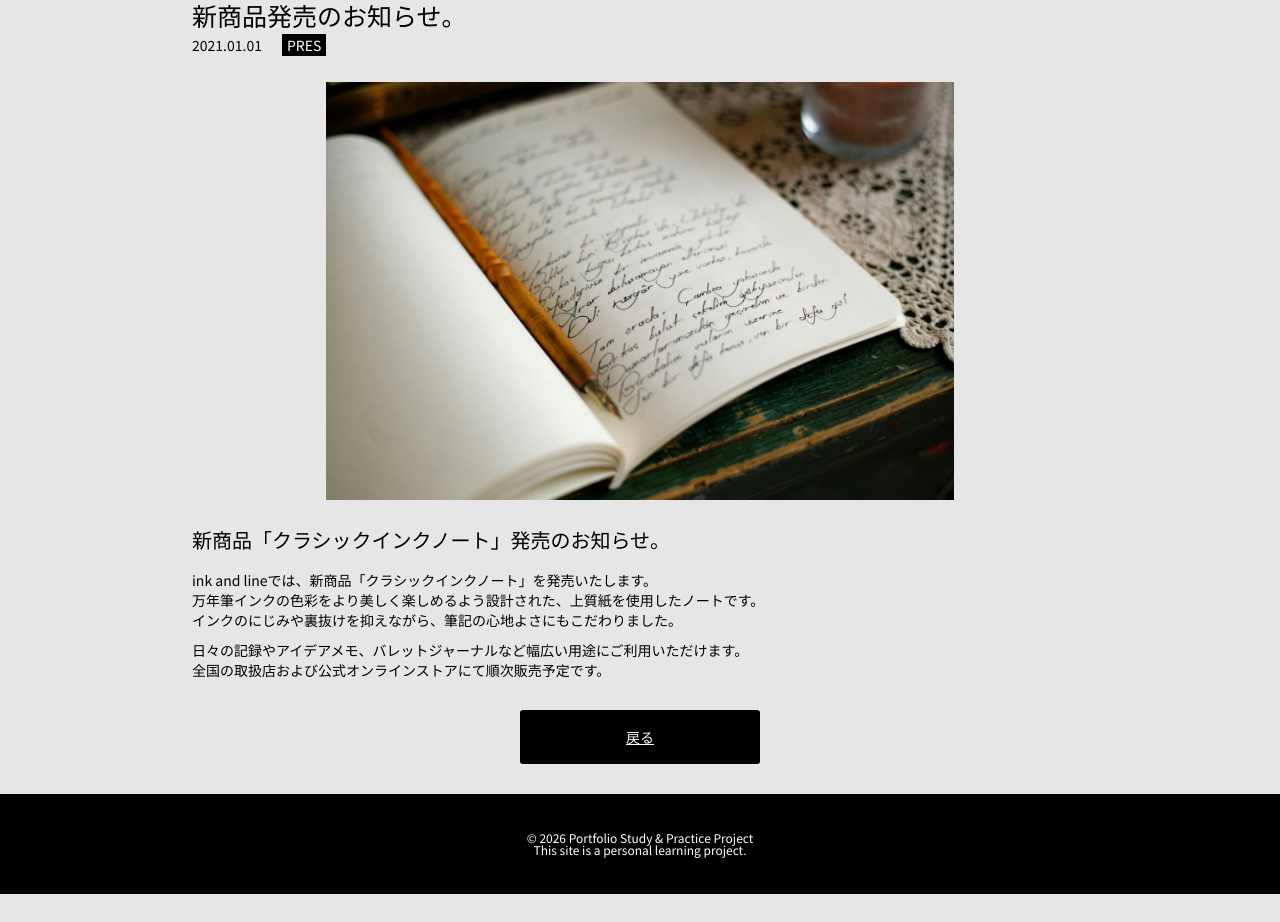
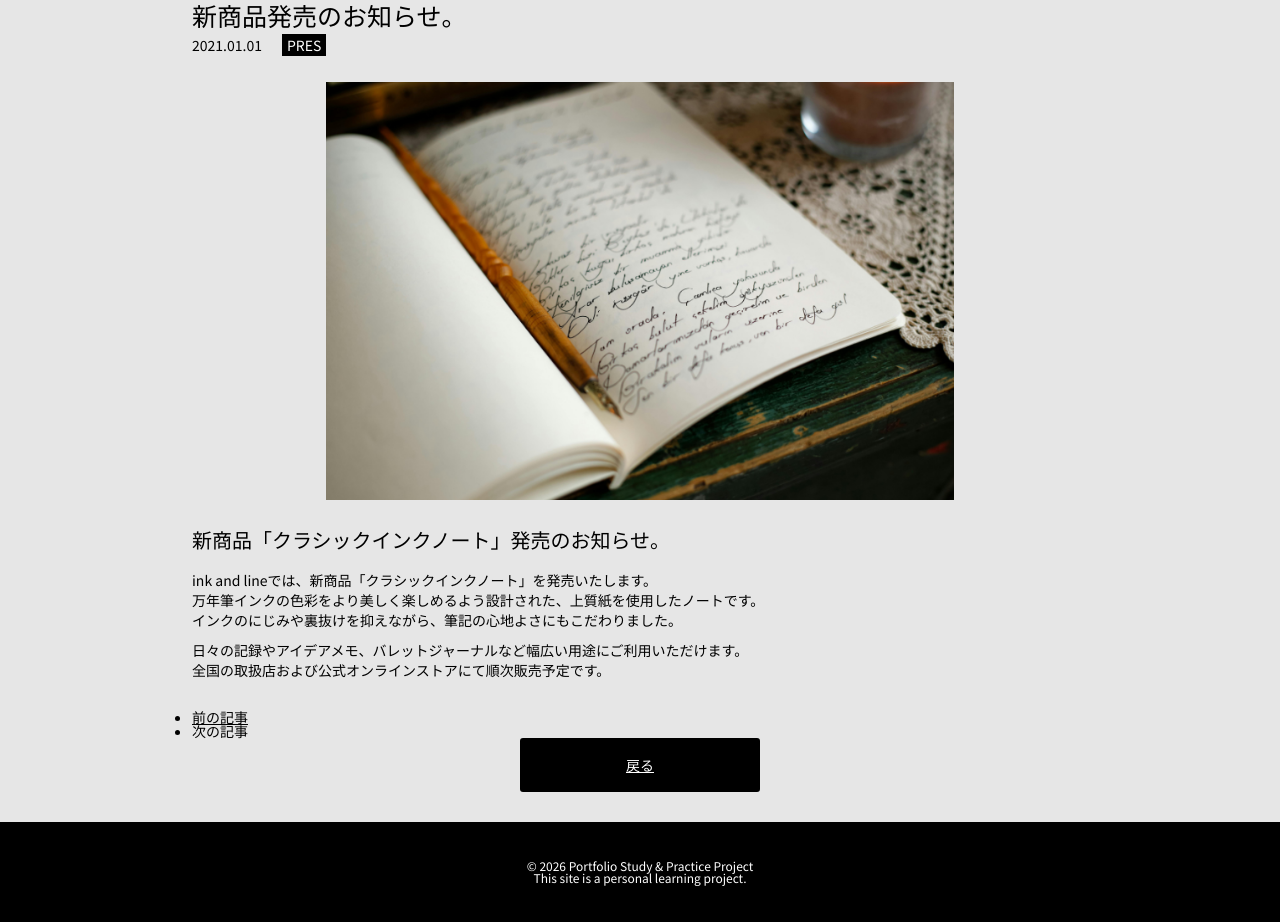
Before and after one commit to ayato-design/portfolio4, a plain HTML site: page news1.html in a window 1280 px wide. Shown: the part 235-1157 px from the top of the page. Before the commit the page ends 1129 px from the top, so only its background shows below. Drawn offline with nearby package versions, Linux system fonts and the light colour scheme; a web font is replaced by a local one.

Commit message:
Add files via upload

```diff
--- a/news1.html
+++ b/news1.html
@@ -63,6 +63,10 @@
             <p>日々の記録やアイデアメモ、バレットジャーナルなど幅広い用途にご利用いただけます。</p>
             <p>全国の取扱店および公式オンラインストアにて順次販売予定です。</p>
         </div>
+        <ul class="nb">
+            <li><a href="news2.html">前の記事</a></li>
+            <li>次の記事</li>
+        </ul>
         <div class="button">
             <a href="news.html">戻る</a>
         </div>
```
Also changed, not shown: news2.html (+4 -0 lines), news3.html (+4 -0 lines).
